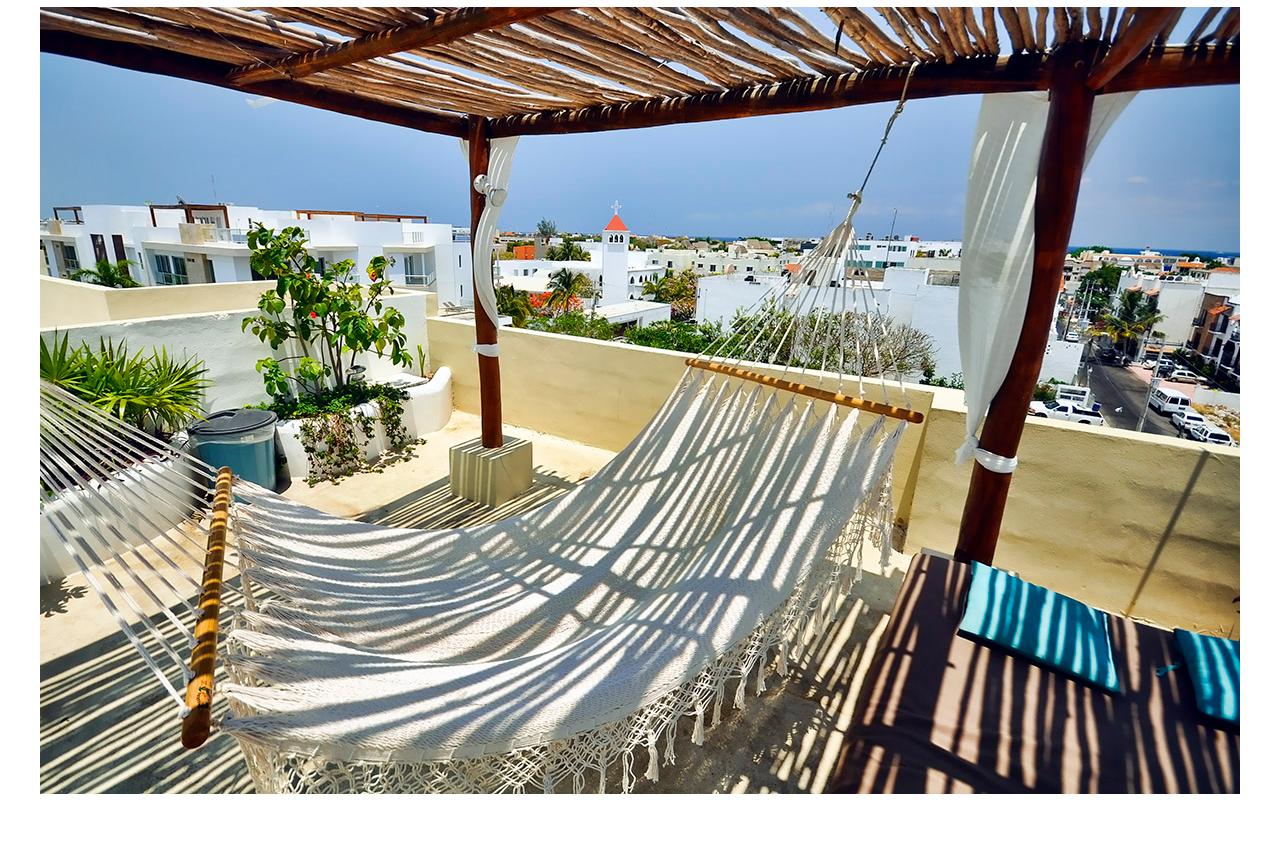
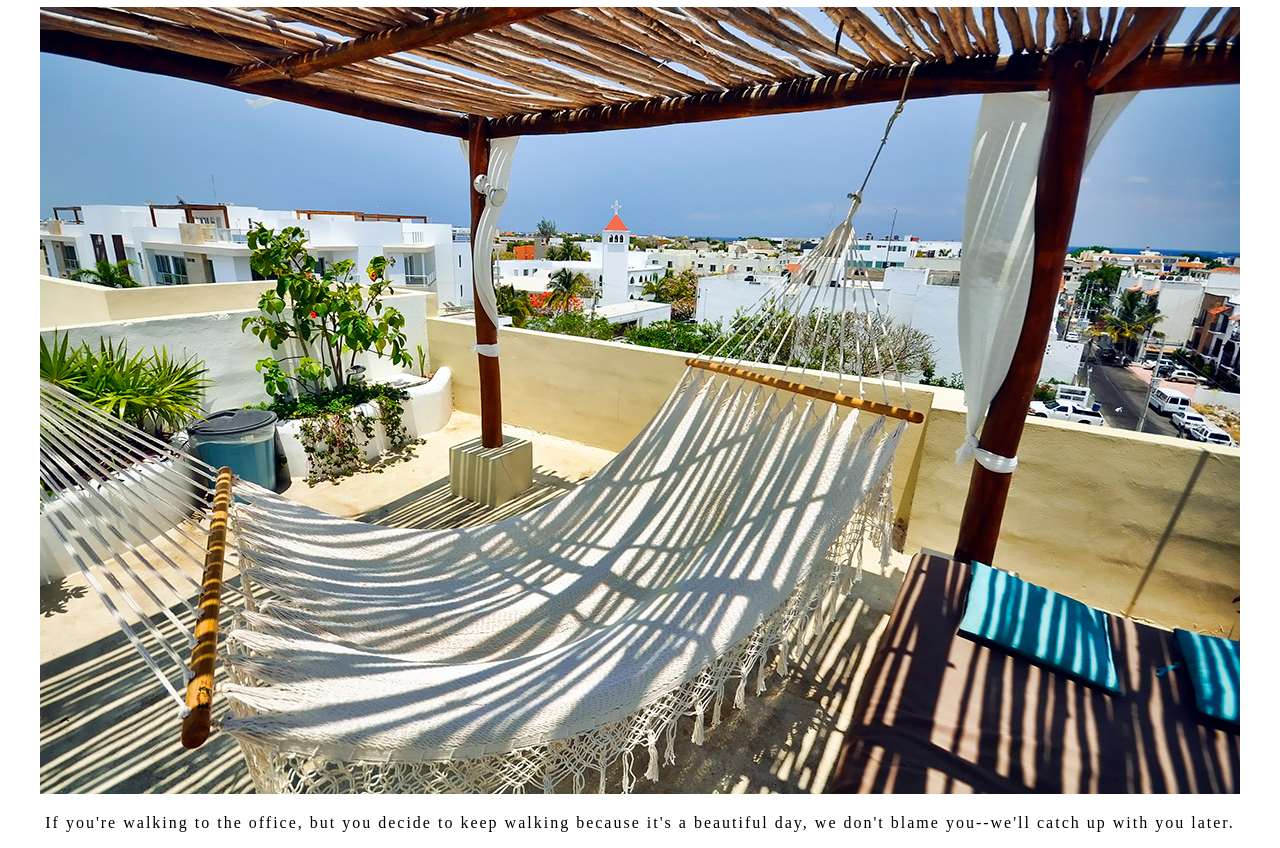
Before and after one commit to rooftophammock/rooftophammock.github.io, a plain HTML site: page index.html in a window 1280 px wide. Before the commit the page ends 800 px from the top, so only its background shows below. Drawn offline with Linux system fonts and the light colour scheme.

Commit message:
Add slogan

```diff
--- a/index.html
+++ b/index.html
@@ -9,16 +9,23 @@
               width: 1200px;
             }
 
-            img {
+            section {
               margin: -393px auto 0;
               position: absolute;
               top: 50%;
+              letter-spacing: 2px;
+              text-align: center;
             }
 
         </style>
     </head>
     <body>
-        <img src="hammock.jpg">
+        <section>
+            <img src="hammock.jpg">
+            <p>If you're walking to the office, but you decide to keep
+               walking because it's a beautiful day, we don't blame
+               you--we'll catch up with you later.</p>
+        </section>
         <script type="text/javascript">
           var _gauges = _gauges || [];
           (function() {
```
